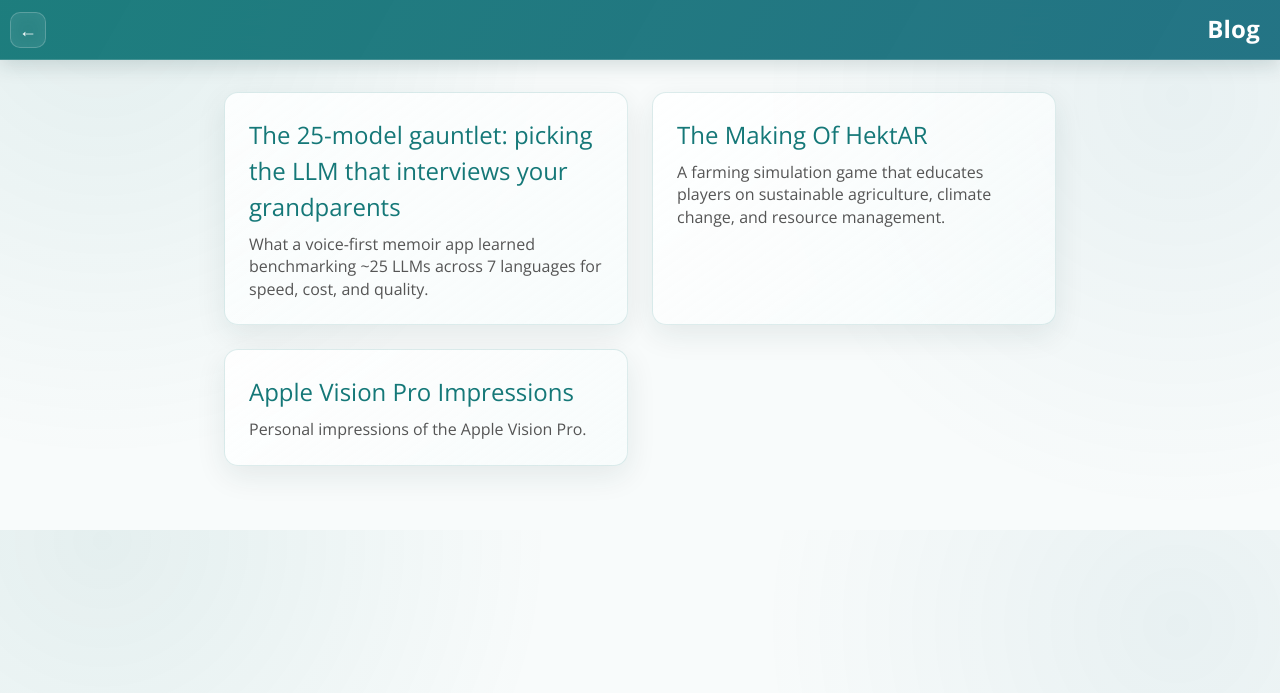
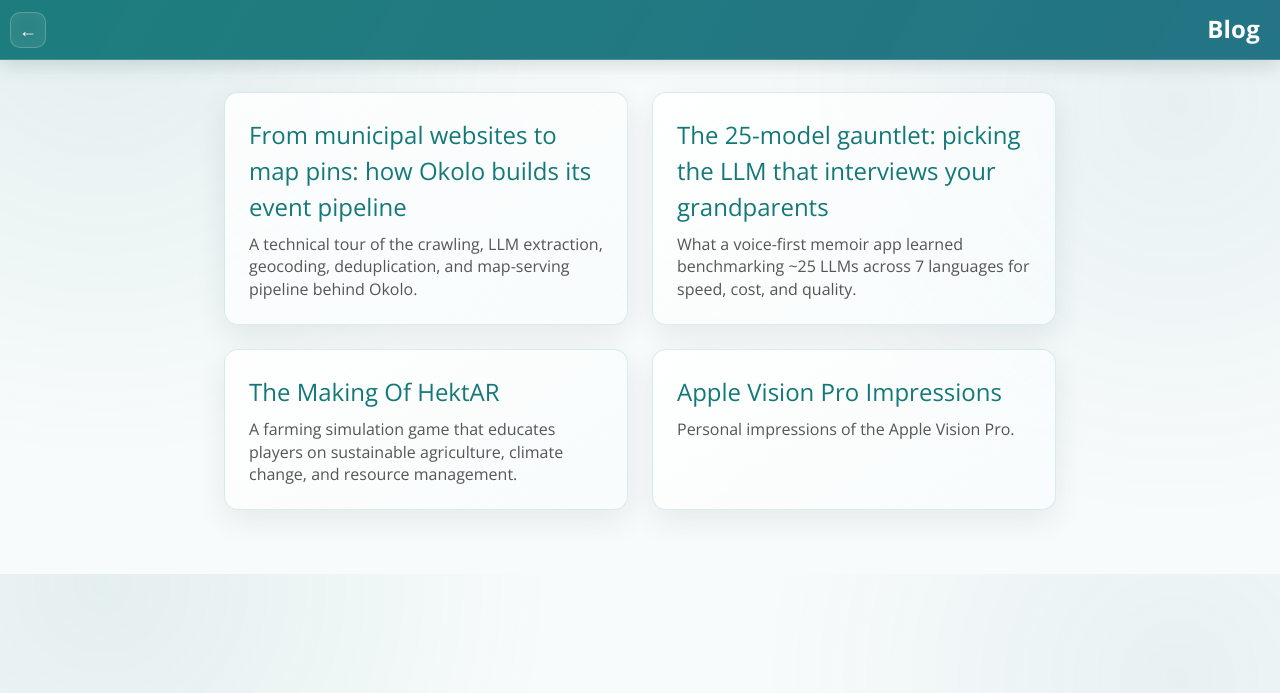
Before and after one commit to GeorgiKostov/georgikostov.github.io, a Jekyll site: the page built from pages/blog.md, in a window 1280 px wide. Shown: the top 693 px of the page. Built offline with Jekyll 4.4.1, drawn with Linux system fonts in a browser that asks for light colours.

Commit message:
Add Okolo event pipeline blog post

```diff
--- a/assets/css/style.scss
+++ b/assets/css/style.scss
@@ -417,6 +417,144 @@
   border-radius: 8px; /* Optional rounded corners */
 }
 
+/* Long-form technical articles */
+.article-lead {
+  margin: 0 0 2rem;
+  padding: 1rem 1.25rem;
+  border-left: 4px solid #157878;
+  border-radius: 0 12px 12px 0;
+  background: rgba(21, 120, 120, 0.07);
+  color: #3f5351;
+  font-size: 1.12rem;
+  line-height: 1.65;
+}
+
+.article-lead p {
+  margin: 0;
+}
+
+.article-figure {
+  width: 100%;
+  margin: 2.25rem auto;
+}
+
+.article-figure img {
+  display: block;
+  width: 100%;
+  height: auto;
+  border: 1px solid var(--surface-border);
+  border-radius: 16px;
+  background: #f7fbfa;
+  box-shadow: var(--surface-shadow);
+}
+
+.article-figure--hero {
+  max-width: 900px;
+}
+
+.article-figure figcaption {
+  margin-top: 0.7rem;
+  color: #687977;
+  font-size: 0.9rem;
+  line-height: 1.45;
+  text-align: center;
+}
+
+.metric-chart {
+  box-sizing: border-box;
+  margin: 2.25rem 0;
+  padding: 1.5rem;
+  border: 1px solid var(--surface-border);
+  border-radius: 16px;
+  background: rgba(255, 255, 255, 0.8);
+  box-shadow: var(--surface-shadow);
+}
+
+.metric-chart__title {
+  margin-bottom: 1.4rem;
+  color: #273a38;
+  font-size: 1.1rem;
+  font-weight: 750;
+}
+
+.metric-chart__title span {
+  display: block;
+  margin-top: 0.25rem;
+  color: #6b7c7a;
+  font-size: 0.85rem;
+  font-weight: 500;
+}
+
+.metric-chart__row {
+  display: grid;
+  grid-template-columns: minmax(150px, 1.3fr) minmax(180px, 2fr) 58px;
+  gap: 1rem;
+  align-items: center;
+  margin: 1rem 0;
+}
+
+.metric-chart__label {
+  display: flex;
+  flex-direction: column;
+  color: #314542;
+  font-size: 0.92rem;
+}
+
+.metric-chart__label span {
+  color: #748482;
+  font-size: 0.78rem;
+}
+
+.metric-chart__track {
+  height: 14px;
+  overflow: hidden;
+  border-radius: 999px;
+  background: #e5efed;
+}
+
+.metric-chart__track span {
+  display: block;
+  height: 100%;
+  min-width: 5px;
+  border-radius: inherit;
+  background: linear-gradient(90deg, #157878, #24948f);
+}
+
+.metric-chart__row--rose .metric-chart__track span {
+  background: linear-gradient(90deg, #bd3153, #d84d6c);
+}
+
+.metric-chart__row--muted .metric-chart__track span {
+  background: #91a7a4;
+}
+
+.metric-chart__value {
+  color: #314542;
+  font-size: 0.92rem;
+  text-align: right;
+}
+
+@media (max-width: 650px) {
+  .metric-chart {
+    padding: 1.2rem;
+  }
+
+  .metric-chart__row {
+    grid-template-columns: 1fr 52px;
+    gap: 0.5rem 0.75rem;
+  }
+
+  .metric-chart__track {
+    grid-column: 1 / -1;
+    grid-row: 2;
+  }
+
+  .metric-chart__value {
+    grid-column: 2;
+    grid-row: 1;
+  }
+}
+
 
 /* Card Container */
 .link-cards {
--- a/pages/blog.md
+++ b/pages/blog.md
@@ -4,6 +4,10 @@
 permalink: /pages/blog/
 ---
 <div class="blog-cards">
+  <a href="{{ '/posts/okolo-event-pipeline/' | relative_url }}" class="blog-card">
+    <h2>From municipal websites to map pins: how Okolo builds its event pipeline</h2>
+    <p>A technical tour of the crawling, LLM extraction, geocoding, deduplication, and map-serving pipeline behind Okolo.</p>
+  </a>
   <a href="{{ '/posts/llm-gauntlet/' | relative_url }}" class="blog-card">
     <h2>The 25-model gauntlet: picking the LLM that interviews your grandparents</h2>
     <p>What a voice-first memoir app learned benchmarking ~25 LLMs across 7 languages for speed, cost, and quality.</p>
```
Also changed, not shown: posts/okolo-event-pipeline.md (added, +234 -0 lines), assets/images/okolo/event-pipeline.svg (added).
